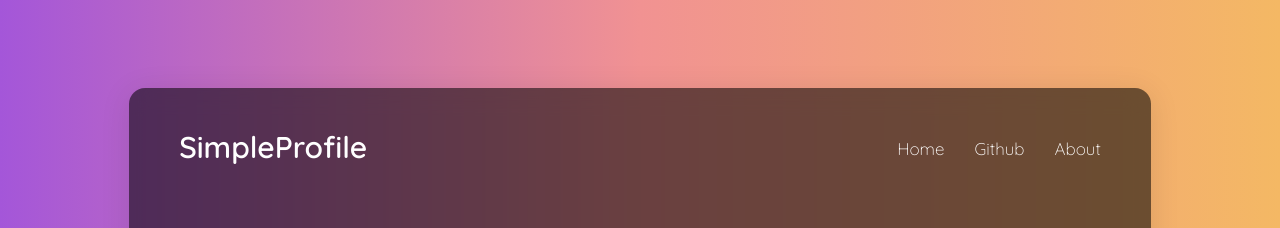
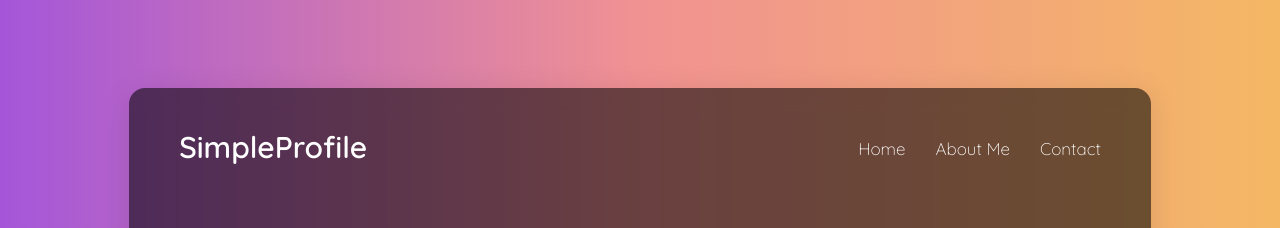
Before and after one commit to adiarhmn/simple_portofolio_page, a plain HTML site: page index.html in a window 1280 px wide. Shown: the top 228 px of the page. Drawn offline with Linux system fonts and the light colour scheme.

Commit message:
Update Readme.md

```diff
--- a/index.html
+++ b/index.html
@@ -19,8 +19,8 @@
 
                 <ul class="nav-links">
                     <li class="nav-link">Home</li>
-                    <li class="nav-link">Github</li>
-                    <li class="nav-link">About</li>
+                    <li class="nav-link">About Me</li>
+                    <li class="nav-link">Contact</li>
                 </ul>
             </nav>
 
```
Also changed, not shown: interface.png (added), 1 other file.
